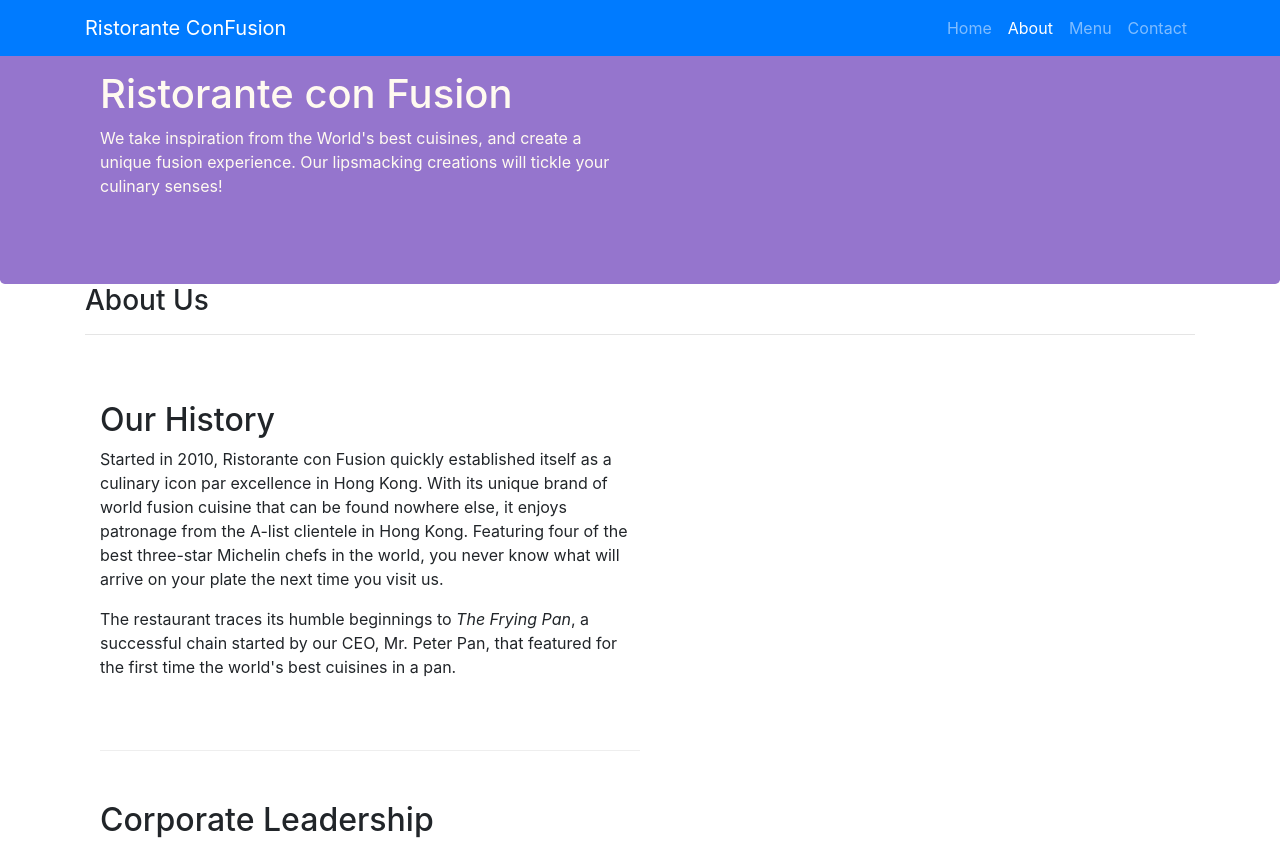
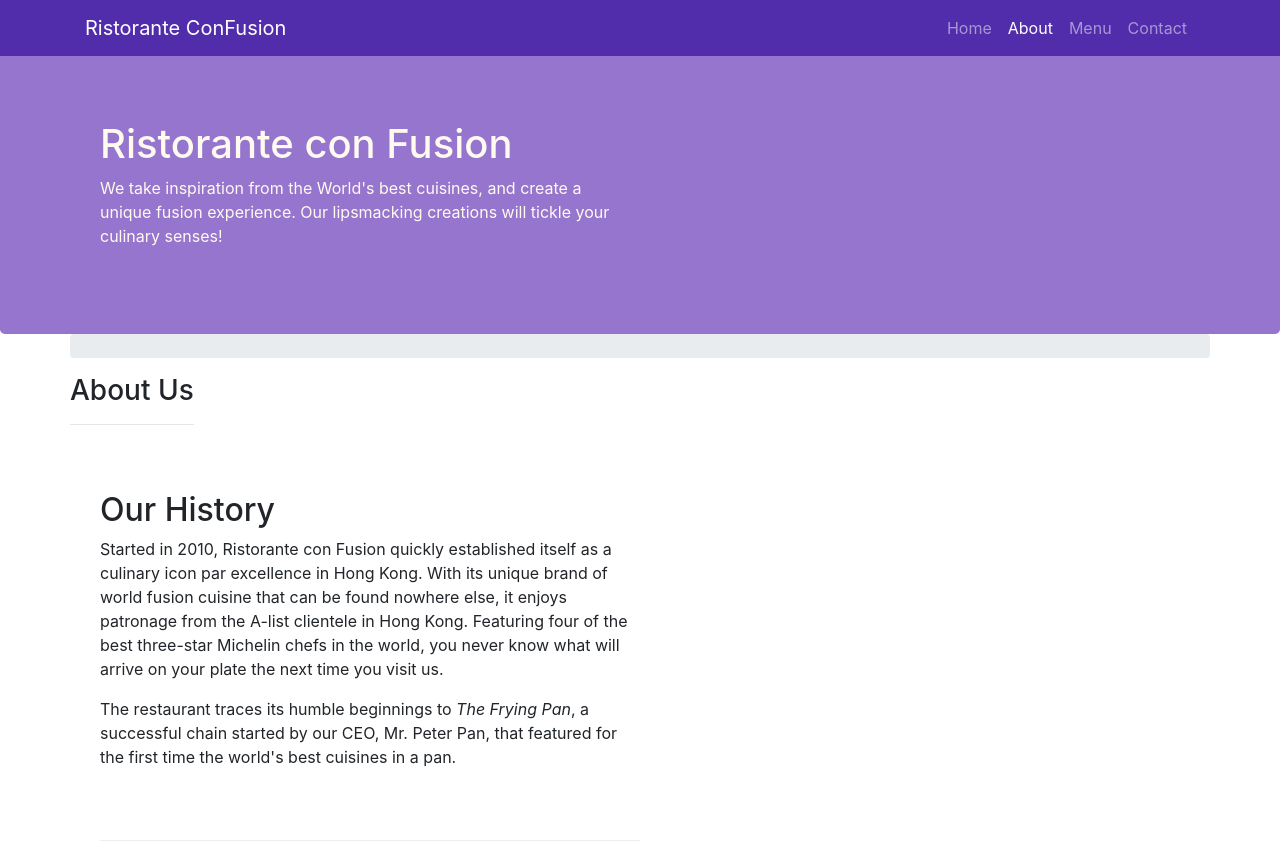
Before and after one commit to eshaan007/Bootstrap4, a website: page aboutus.html in a window 1280 px wide. Shown: the top 844 px of the page. Drawn offline with nearby package versions, Linux system fonts and the light colour scheme.

Commit message:
Navbar and Breadcrumbs

```diff
--- a/aboutus.html
+++ b/aboutus.html
@@ -18,7 +18,7 @@
 
 <body>
 
-    <nav class="navbar navbar-dark navbar-expand-sm bg-primary fixed-top">
+    <nav class="navbar navbar-dark navbar-expand-sm fixed-top">
         <div class="container">
             <button class="navbar-toggler" type="button" data-toggle="collapse" data-target="#Navbar">
                 <span class="navbar-toggler-icon"></span>
@@ -48,7 +48,10 @@
     </header>
 
     <div class="container">
-        <div>
+        <div class="row">
+            <ol class="col-12 breadcrumb">
+                <li></li>
+            </ol>
             <div>
                <h3>About Us</h3>
                <hr>
--- a/css/styles.css
+++ b/css/styles.css
@@ -28,3 +28,12 @@ address{
     margin:0px;
     color:#0f0f0f;
 }
+
+body {
+    padding : 50px 0px 0px 0px;
+    z-index: 0;
+}
+
+.navbar-dark {
+    background-color: #512DAB;
+}
```
Also changed, not shown: index.html (+1 -1 lines).
